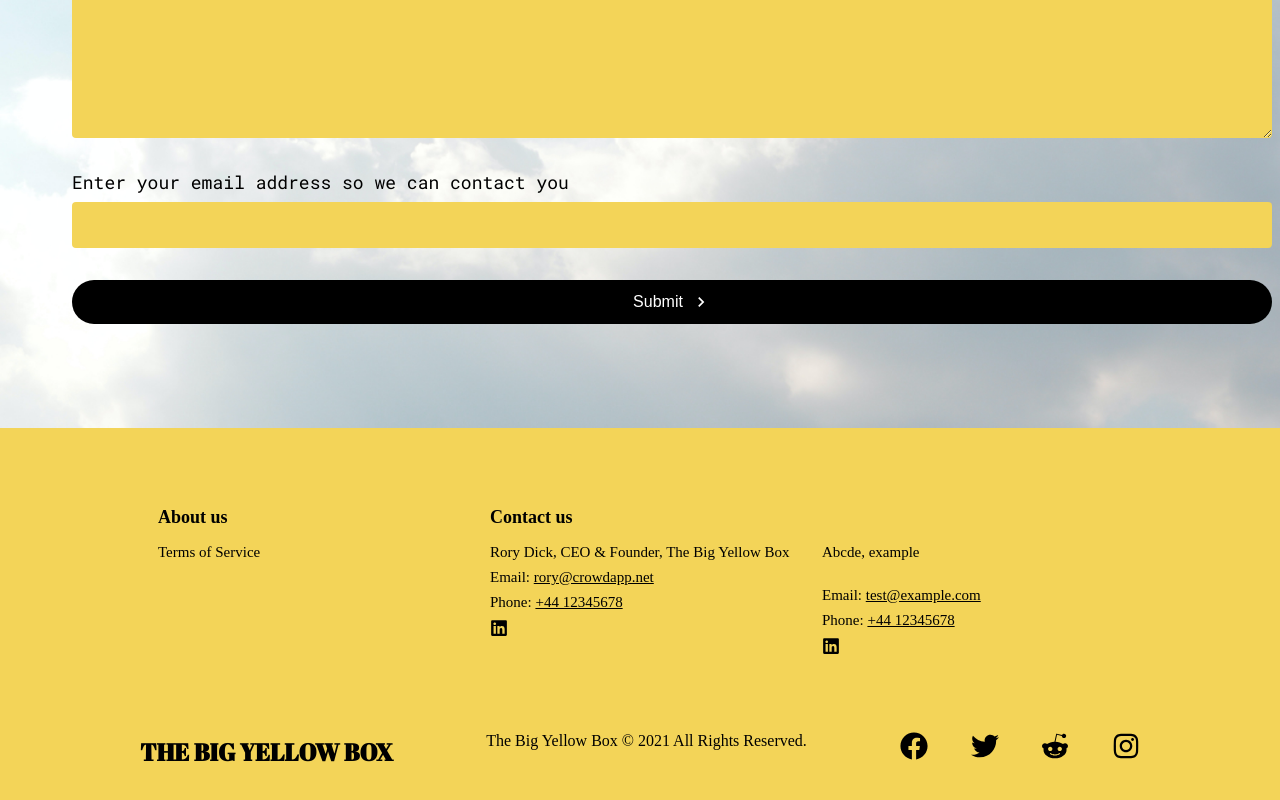
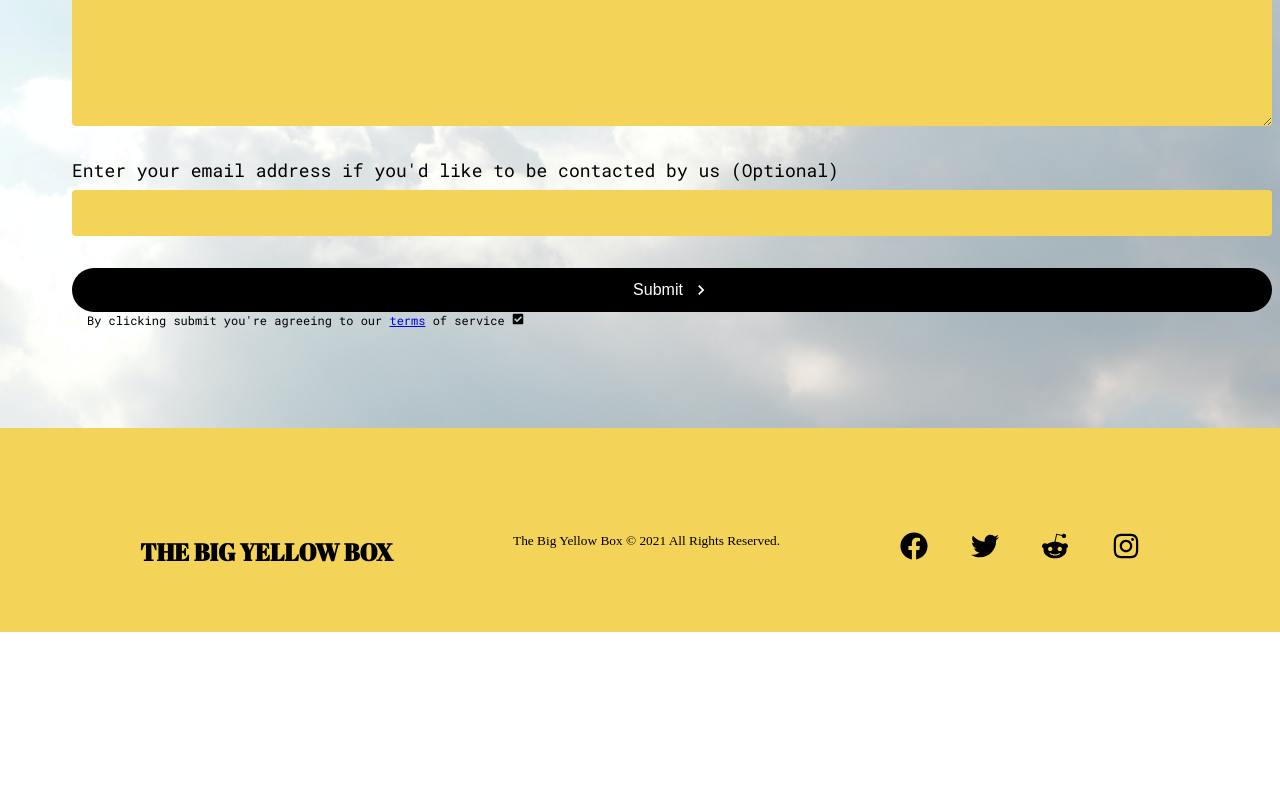
Before and after one commit to AnirbitGhosh/The-Big-Yellow-Box, a Next.js app: page / in a window 1280 px wide. Shown: the part 504-1304 px from the top of the page. After the commit the page ends 1136 px from the top, so only its background shows below. Built offline with nearby package versions, Linux system fonts and the light colour scheme.

Commit message:
footer change, terms change, email optional

```diff
--- a/components/Footer/FooterElements.js
+++ b/components/Footer/FooterElements.js
@@ -77,6 +77,20 @@ export const FooterLinkS = styled(LinkS)`
     }
 `
 
+export const FooterLink = styled.a`
+    color: black;
+    text-decoration: none;
+    margin-bottom: 0.5rem;
+    font-size: 15px;
+
+    &:hover{
+        /* color: #01bf71; */
+        color: #50504c;
+        transition: 0.2s ease-in-out;
+        cursor: pointer;
+    }
+`
+
 export const FooterSocial = styled.a`
     color: black;
     font-size: 18px;
@@ -134,7 +148,7 @@ export const SocialLogo = styled.h1`
     }
 `
 
-export const WebsiteRights = styled.text`
+export const WebsiteRights = styled.small`
     color: black;
     margin-bottom: 18px;
 `
--- a/components/Footer/index.js
+++ b/components/Footer/index.js
@@ -7,7 +7,7 @@ import{
     FooterLinksWrapper,
     FooterLinkItems,
     FooterLinkTitle,
-    FooterLinkS,
+    FooterLink,
     FooterItem,
     FooterSocial,
     FooterSocialIcons,
@@ -36,34 +36,7 @@ const Footer = () => {
         <FooterContainer>
             <FooterWrap>
                 <FooterLinksContainer>
-                    <FooterLinksWrapper>
-                        <FooterLinkItems>
-                            <FooterLinkTitle>About us</FooterLinkTitle>
-                            <Link href="/terms"><FooterLinkS>Terms of Service</FooterLinkS></Link>
-                        </FooterLinkItems>
-                        <FooterLinkItems>
-                        <FooterLinkTitle>Contact us</FooterLinkTitle>
-                            <FooterItem>Rory Dick, CEO &#38; Founder, The Big Yellow Box</FooterItem>
-                            <FooterItem>Email: <u>rory@crowdapp.net</u></FooterItem>
-                            <FooterItem>Phone: <u>+44 12345678</u></FooterItem>
-                            <FooterSocialIcons>
-                            <FooterSocial href='//in.linkedin.com/' target="_blank" aria-label="Linkedin">
-                                <FaLinkedin />
-                            </FooterSocial>
-                            </FooterSocialIcons>
-                        </FooterLinkItems>
-                        <FooterLinkItems>
-                            <FooterLinkTitle><br></br></FooterLinkTitle>
-                            <FooterItem>Abcde, example</FooterItem><br />
-                            <FooterItem>Email: <u>test@example.com</u></FooterItem>
-                            <FooterItem>Phone: <u>+44 12345678</u></FooterItem>
-                            <FooterSocialIcons>
-                            <FooterSocial href='//in.linkedin.com/' target="_blank" aria-label="Linkedin">
-                                <FaLinkedin />
-                            </FooterSocial>
-                            </FooterSocialIcons>
-                        </FooterLinkItems>
-                    </FooterLinksWrapper>
+
                 </FooterLinksContainer>
                 <SocialMedia>
                     <SocialMediaWrap>
@@ -76,7 +49,7 @@ const Footer = () => {
                             <SocialIconLink aria-label="Twitter">
                                 <FaTwitter/>
                             </SocialIconLink>
-                            <SocialIconLink aria-label="Reddit">
+                            <SocialIconLink  aria-label="Reddit">
                                 <FaRedditAlien />
                             </SocialIconLink>
                             <SocialIconLink href='https://www.instagram.com/thebigyellowbox/' target="_blank" aria-label="Instagram">
--- a/components/Form/useForm.js
+++ b/components/Form/useForm.js
@@ -21,7 +21,7 @@ const useForm = (props, validate) => {
 
         setErrors(validate(values));
 
-        if(values.idea.trim() && values.email){
+        if(values.idea.trim()){
             props.formHandler(values);
         }
 
--- a/components/Form/validateInfo.js
+++ b/components/Form/validateInfo.js
@@ -5,11 +5,5 @@ export default function validateInfo(values) {
         errors.idea = "An idea is required"
     }
 
-    if(!values.email){
-        errors.email = "An email is required"
-    }else if (!/\S+@\S+\.\S+/.test(values.email)){
-        errors.email = "Email address is invalid"
-    }
-
     return errors;
 }
--- a/components/HeroSection/HeroElements.js
+++ b/components/HeroSection/HeroElements.js
@@ -195,6 +195,15 @@ export const FormLabel = styled.label`
     font-family: 'Roboto Mono', monospace;
 `
 
+export const TermsLabel = styled.label`
+    margin-left: 15px;
+    margin-bottom: 8px;
+    font-size: 12px;
+    font-weight: 400;
+    color: black;
+    font-family: 'Roboto Mono', monospace;
+`
+
 export const IdeaInput = styled.textarea`
     background: #f3d458;
     padding: 16px 16px;
--- a/components/HeroSection/index.js
+++ b/components/HeroSection/index.js
@@ -13,9 +13,12 @@ import {
     IdeaInput,
     EmailInput,
     FormButton,
+    TermsLabel,
 } from './HeroElements';
 import useForm from '../Form/useForm';
 import validate from '../Form/validateInfo';
+import Link from 'next/link';
+import { FaCheckSquare } from 'react-icons/fa';
 
 const HeroSection = (props) => {
     const [hover, setHover] = useState(false);
@@ -50,7 +53,7 @@ const HeroSection = (props) => {
                             />
                             {errors.idea && <p>{errors.idea}</p>}
 
-                            <FormLabel htmlFor='email'>Enter your email address so we can contact you</FormLabel>
+                            <FormLabel htmlFor='email'>Enter your email address if you&apos;d like to be contacted by us (Optional)</FormLabel>
                             <EmailInput
                             id='email'
                             type='email'
@@ -58,7 +61,6 @@ const HeroSection = (props) => {
                             value={values.email}
                             onChange={handleChange}
                             />
-                            {errors.email && <p>{errors.email}</p>}
 
                             <FormButton type='submit' onMouseEnter={onHover}
                                 onMouseLeave={onHover}
@@ -66,6 +68,7 @@ const HeroSection = (props) => {
                                 dark='true'>
                                     Submit {hover ? <ArrowForward /> : <ArrowRight />}
                             </FormButton>
+                            <TermsLabel htmlFor='email'>By clicking submit you're agreeing to our <Link href="/terms">terms</Link> of service <FaCheckSquare /></TermsLabel>
                         </Form>
                     </FormContent>
                 </FormWrap>
--- a/pages/api/hello.js
+++ b/pages/api/mail.js
@@ -1,5 +1,5 @@
 // Next.js API route support: https://nextjs.org/docs/api-routes/introduction
 
 export default function handler(req, res) {
-  res.status(200).json({ name: 'John Doe' })
+  res.status(200).json({ status: 'OK' })
 }
```
